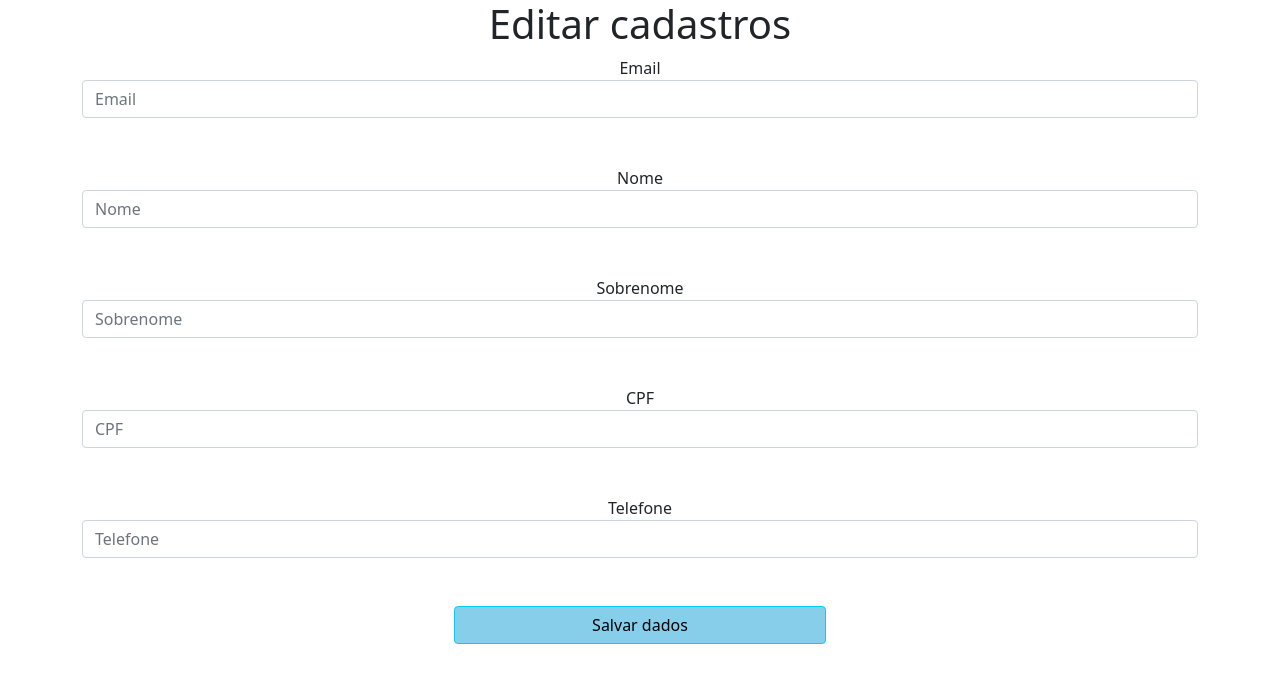
After one commit to cpusfatec/IONIC-Health-Project, a Spring app: template ProjetoAPI/src/main/resources/templates/cadastro/editarcliente.html in a window 1280 px wide. The commit adds this page. Shown: the top 683 px of the page. Run offline with Thymeleaf, Linux system fonts and the light colour scheme; the template is opened without the code that fills it, so the values that code supplies are empty; some of the project's set-up classes (security, data sources, template engines, error pages and the like) are left out, and stand-ins take their place.

Commit message:
editar cadastros e css

```diff
--- a/ProjetoAPI/src/main/java/fatec/projetoapi/IndexController.java
+++ b/ProjetoAPI/src/main/java/fatec/projetoapi/controller/IndexController.java
@@ -1,4 +1,4 @@
-package fatec.projetoapi;
+package fatec.projetoapi.controller;
 
 import org.springframework.stereotype.Controller;
 import org.springframework.web.bind.annotation.RequestMapping;
--- a/ProjetoAPI/src/main/java/fatec/projetoapi/repository/ClienteRepository.java
+++ b/ProjetoAPI/src/main/java/fatec/projetoapi/repository/ClienteRepository.java
@@ -10,6 +10,8 @@ import fatec.projetoapi.model.Cliente;
 @Transactional
 public interface ClienteRepository extends CrudRepository<Cliente, Long> {
 
+	Cliente getOne(long id);
+
 
 
 }
--- /dev/null
+++ b/ProjetoAPI/src/main/resources/templates/cadastro/editarcliente.html
@@ -0,0 +1,39 @@
+<!DOCTYPE html>
+<html xmlns="http://www.w3.or/1999/xhtml" xmlns:th="http://www.thymeleaf.org">
+<link href="https://cdn.jsdelivr.net/npm/bootstrap@5.1.1/dist/css/bootstrap.min.css" rel="stylesheet" integrity="sha384-F3w7mX95PdgyTmZZMECAngseQB83DfGTowi0iMjiWaeVhAn4FJkqJByhZMI3AhiU" crossorigin="anonymous">
+<head>
+<meta charset="ISO-8859-1">
+<title>Editar cadastros</title>
+</head>
+<style>
+.container {
+    text-align: center;
+}
+</style>
+<body>
+<div class="container">
+<h1>Editar cadastros</h1>
+	<form th:action="@{/saveUsuarios}" th:object="${cliente}"
+			method="post" >
+			<label>Email</label>
+			<input type="email" th:field="*{email}" placeholder="Email"
+							class="form-control" required /><br><br>
+			<label>Nome</label>
+			<input type="text" th:field="*{nome}"
+							placeholder="Nome" class="form-control" required
+							minlength="2" maxlength="20" />	<br><br>
+			<label>Sobrenome</label>
+			<input type="text" th:field="*{sobrenome}"
+							placeholder="Sobrenome" class="form-control" required
+							minlength="4" maxlength="20" /><br><br>
+			<label>CPF</label>
+			<input type="text" th:field="*{cpf}" placeholder="CPF"
+							class="form-control" required minlength="11" maxlength="15" /><br><br>
+			<label>Telefone</label>
+			<input type="text" th:field="*{telefone}" placeholder="Telefone"
+							class="form-control" required minlength="10" maxlength="20" /><br><br>
+		<button type="submit" class="btn btn-info col-4" style="background-color:#87ceeb;">Salvar dados</button>
+	</form>
+</div>
+</body>
+</html>
```
Also changed, not shown: ProjetoAPI/src/main/java/fatec/projetoapi/controller/ClienteController.java (+40 -2 lines), ProjetoAPI/src/main/java/fatec/projetoapi/service/ClienteService.java (added, +17 -0 lines), ProjetoAPI/src/main/resources/templates/cadastro/cadastrocliente.html (+13 -4 lines), ProjetoAPI/src/main/resources/templates/index.html (+10 -2 lines).
